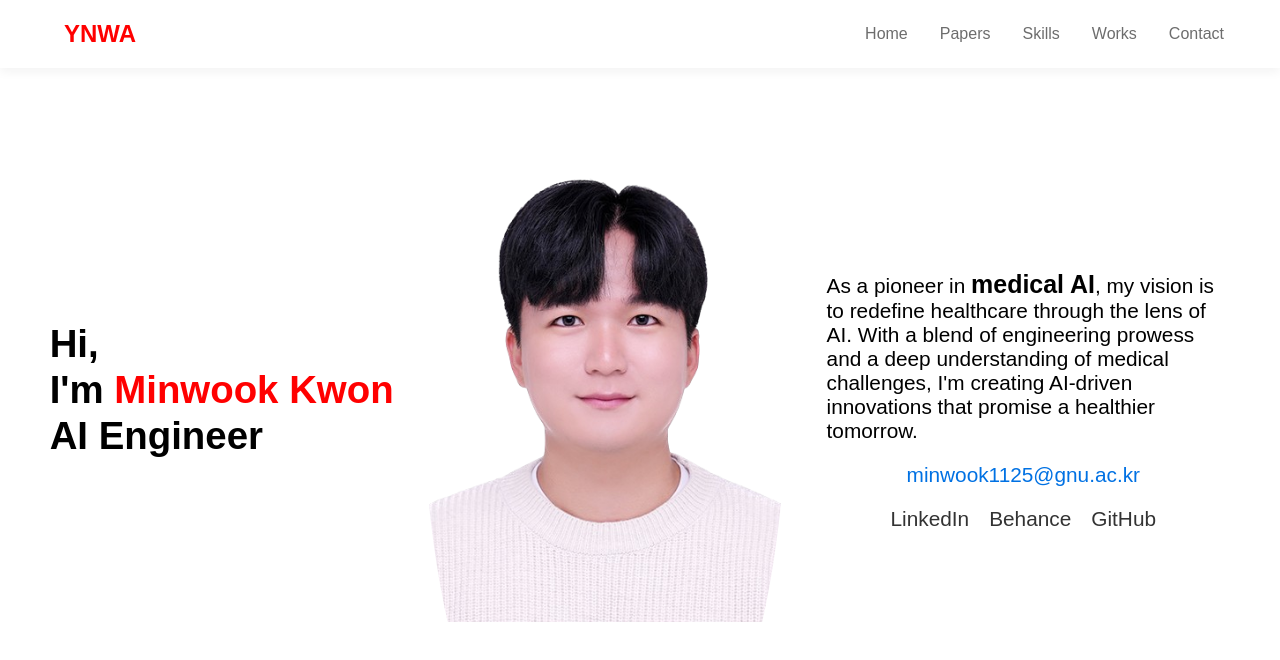
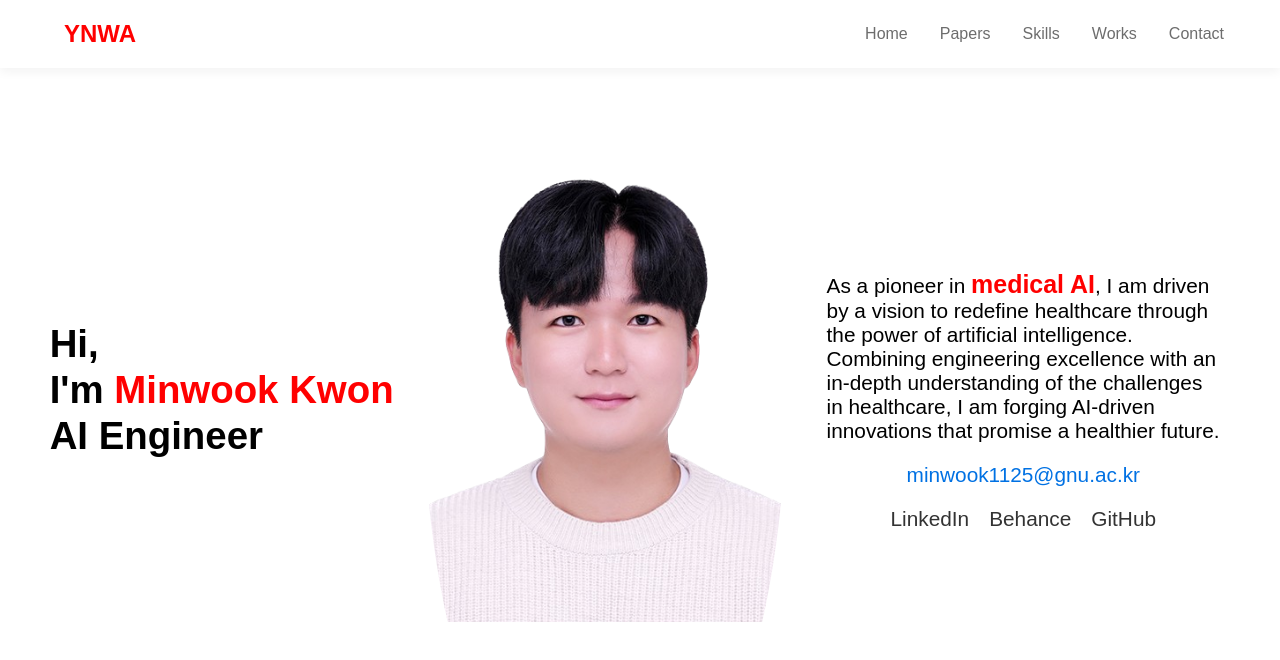
Before and after one commit to minwook1125/Minwook-Kwon-portfolio, a website: page public/homepage.html in a window 1280 px wide. Drawn offline with Linux system fonts and the light colour scheme.

Commit message:
Resolve merge conflicts

```diff
--- a/public/homepage.html
+++ b/public/homepage.html
@@ -34,7 +34,7 @@
                     <img src="./images/Minwook_Kwon.png" alt="Minwook Kwon's profile" />
                 </div>
                 <div class="right-content">
-                    <p>As a pioneer in <span class="highlight">medical AI</span>, my vision is to redefine healthcare through the lens of AI. With a blend of engineering prowess and a deep understanding of medical challenges, I'm creating AI-driven innovations that promise a healthier tomorrow.</p>
+                    <p>As a pioneer in <span class="highlight">medical AI</span>, I am driven by a vision to redefine healthcare through the power of artificial intelligence. Combining engineering excellence with an in-depth understanding of the challenges in healthcare, I am forging AI-driven innovations that promise a healthier future.</p>
                     <a href="mailto:minwook1125@gnu.ac.kr" class="email">minwook1125@gnu.ac.kr</a>
                     <div class="social-links">
                         <a href="#" class="social-link">LinkedIn</a>
--- a/public/style.css
+++ b/public/style.css
@@ -159,6 +159,7 @@ main {
 .highlight {
     font-weight: bold; /* 글자를 굵게 합니다. */
     font-size: 1.2em; /* 글자 크기를 더 크게 설정합니다. */
+    color: red;
 }
 
 /* Since we have a specific blue, let's use the exact color from the screenshot */
```
